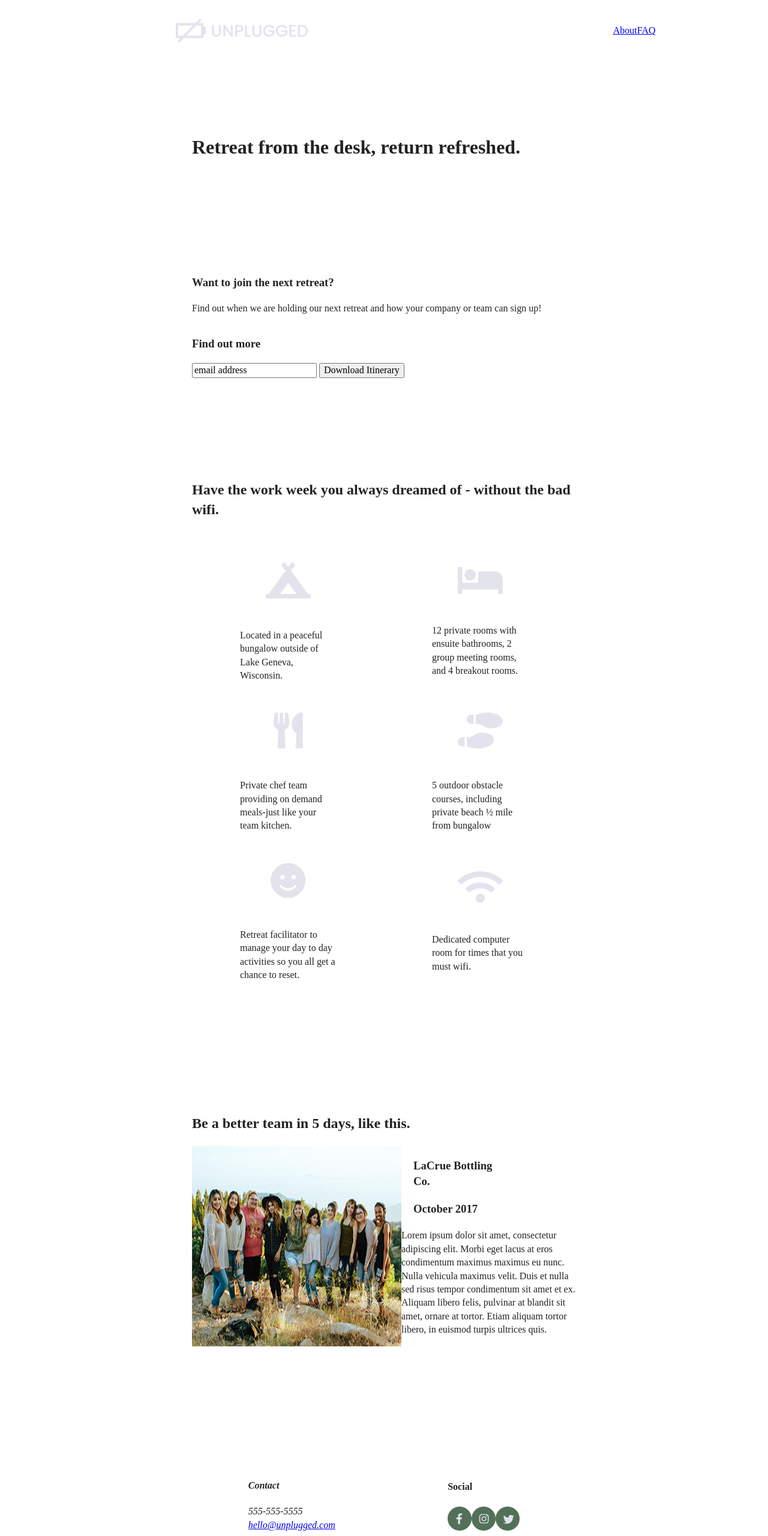
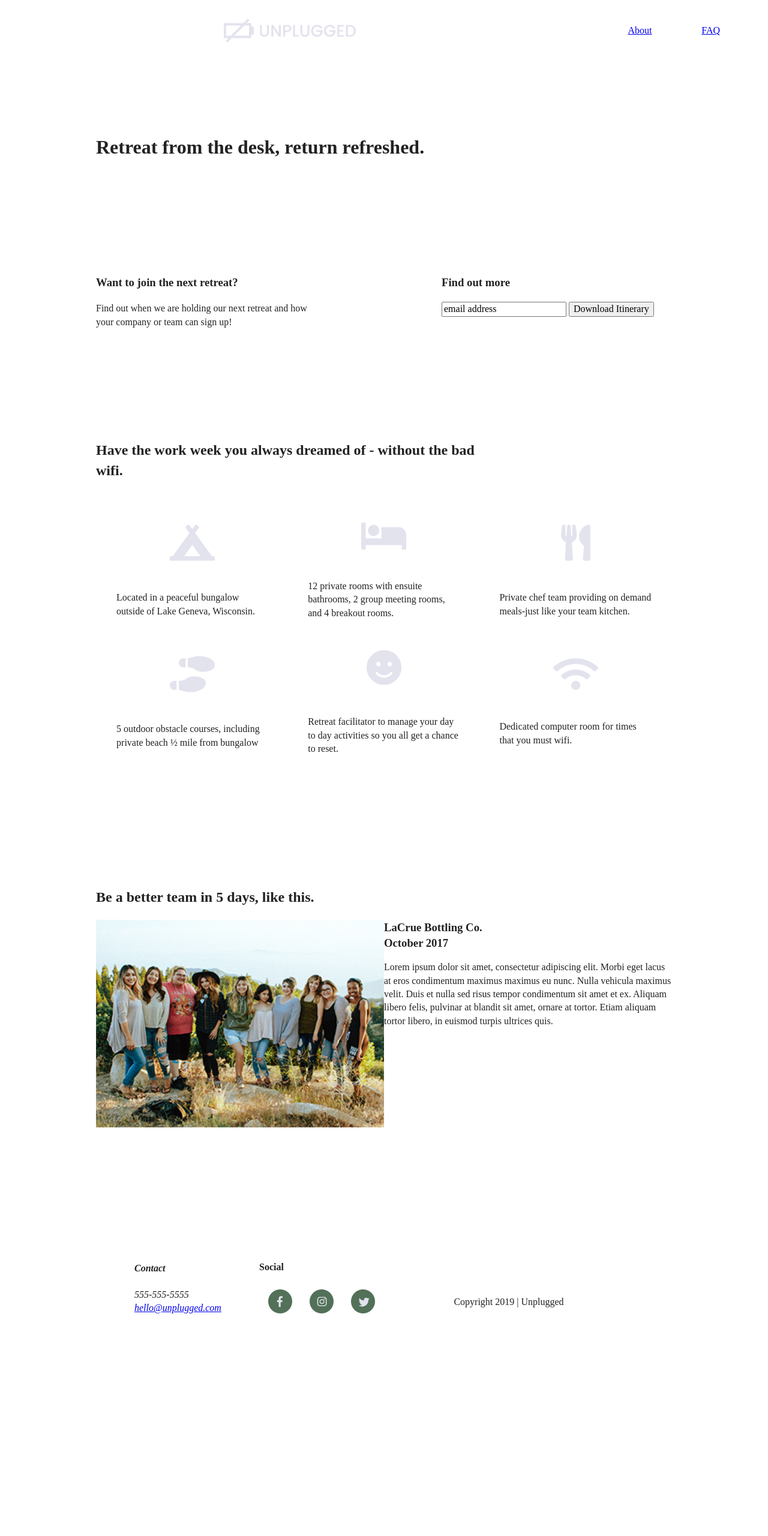
Before and after one commit to MaiZubillaga/unplugged-retreat, a plain HTML site: page index.html in a window 1280 px wide. Shown: the top 2560 px of the page at 60% size. Drawn offline with nearby package versions, Linux system fonts and the light colour scheme.

Commit message:
added responsive features for desktop

```diff
--- a/css/main.css
+++ b/css/main.css
@@ -205,6 +205,7 @@ footer .social-icons ul {
 footer .social-icons ul li {
   display: block;
   list-style: none;
+  padding: 5px;
 }
 
 footer .copyright {
@@ -232,12 +233,7 @@ aside {
 
 /* Form */
 
-.form-description {
-}
 
-.form {
-
-}
 
 /* Features */
 
@@ -289,11 +285,12 @@ aside {
 
 .reviews h3 {
   width: 55%;
-  margin: 20px;
+  margin: 20px 0;
 }
 
 
-/* --------------------- Mobile Styles - About Page -----------------*/
+/* ------------------------------------------------------------------
+ ----------------------Mobile Styles - About Page -----------------*/
 
 .mission {
   display: flex;
@@ -325,8 +322,8 @@ aside {
 
 }
 
-
-/* --------------------- Mobile Styles - FAQ Page -----------------*/
+/* ------------------------------------------------------------------
+ ------------------------Mobile Styles - FAQ Page -----------------*/
 
 
 .faq {
@@ -463,7 +460,7 @@ aside {
     justify-content: space-around;
   }
 
-  header.content-wrapper {
+  header .content-wrapper {
     width: 100%;
     justify-content: space-around
   }
@@ -485,16 +482,15 @@ aside {
   /* Aside */
 
   aside .content-wrapper {
+    width: 100%;
     margin: 50px 0;
     display: flex;
     justify-content: space-between;
     flex-flow: row wrap;
   }
 
-  aside .content-wrapper .form-description
-  aside .content-wrapper .form {
+  aside .content-wrapper div {
     width: 35%;
-    margin: 0;
   }
 
   /* Features */
@@ -508,7 +504,6 @@ aside {
   }
 
   .features .features-item-description {
-    width: 50%;
   }
 
   /* Reviews */
@@ -537,10 +532,9 @@ aside {
     display: flex;
     justify-content: space-around;
     align-items: center;
-    flex-flow: row wrap;
   }
 
-  footer .contact
+  footer .contact,
   footer .social {
     width: 50%;
   }
@@ -567,7 +561,6 @@ aside {
 
   .contact-section h2 {
     width: 80%;
-    text-align: center;
   }
 
   .contact-section address {
@@ -582,12 +575,10 @@ aside {
   /* --------------------- FAQ Page -----------------*/
 
   .faq .content-wrapper {
-    justify-content: space-between;
+
   }
 
   .faq-content {
-    width: 100%;
-    margin: 100px 0;
     display: flex;
     flex-flow: row wrap;
   }
@@ -614,20 +605,48 @@ aside {
 @media only screen and (min-width: 1200px) {
   /*  Desktop styles here */
 
+  /* General Styles */
+
+  .content-wrapper {
+    max-width: 960px;
+    margin: 100px 0;
+  }
+
+  /* Header */
+
+  header .content-wrapper {
+    width: 76%;
+    justify-content: space-around;
+  }
+
   header nav {
     width: 24%;
   }
 
   header nav ul {
-    width: 14%;
+    width: 50%;
   }
 
-  aside .content-wrapper {
-    width: 67%;
+  .header-divider {
+    display: contents;
   }
 
-  footer .content-wrapper {
-    width: 68%;
+  /* Hero Area */
+
+  h1 {
+    width: 63%;
+  }
+
+  /* Aside */
+
+  aside .content-wrapper div {
+    width: 40%;
+  }
+
+  /* Features */
+
+  .features h2 {
+    width: 70%;
   }
 
   .features .features-items {
@@ -636,19 +655,55 @@ aside {
     flex-flow: row wrap;
   }
 
-  article {
-    flex-basis: 200px;
+  .features article {
+    flex-basis: 33%;
   }
 
-  reviews h3 {
-    width: 25%;
+  .features-item-description {
+    width: 80%;
+  }
+
+  /* Reviews */
+
+  .reviews img {
+    width: 50%;
+  }
+
+  .reviews article div {
+    width: 50%;
+  }
+
+  .reviews h3 {
+    width: 66%;
+    margin: 0;
+  }
+
+
+  /* Footer */
+
+  footer .content-wrapper {
+    flex-basis: 480px;
   }
 
 
   /* --------------------- About Page -----------------*/
 
+  .mission h2,
+  .contact-section .content-wrapper h2 {
+    width: 100%;
+  }
+
+  .contact-sectioon .content-wrapper h2 {
+   margin-bottom: 40px;
+  }
+
   /* --------------------- FAQ Page -----------------*/
 
+
+
+  .faq h2 {
+    width: 100%;
+  }
 
 }
 
```
